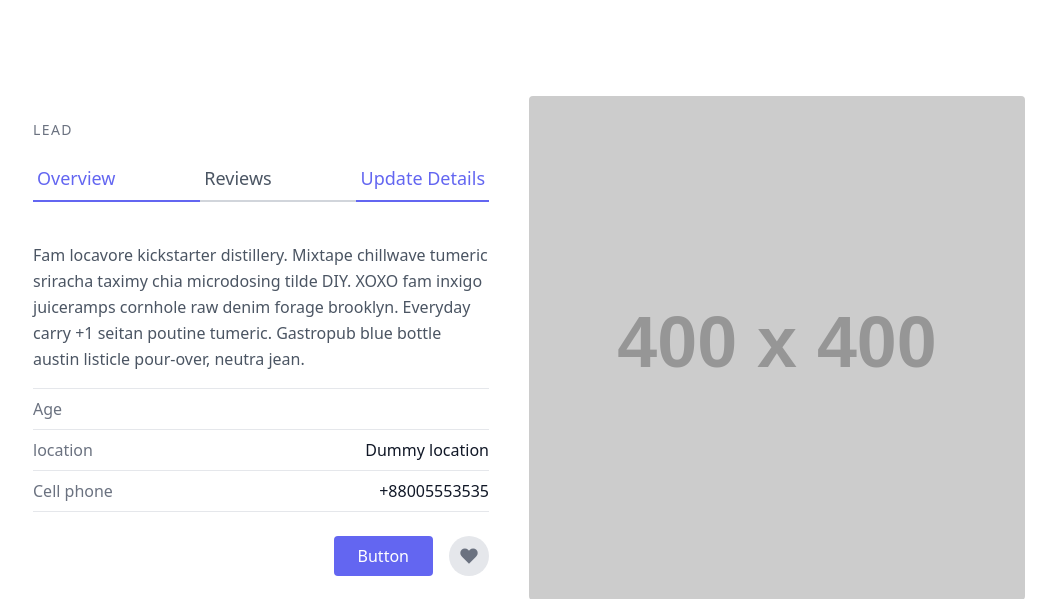
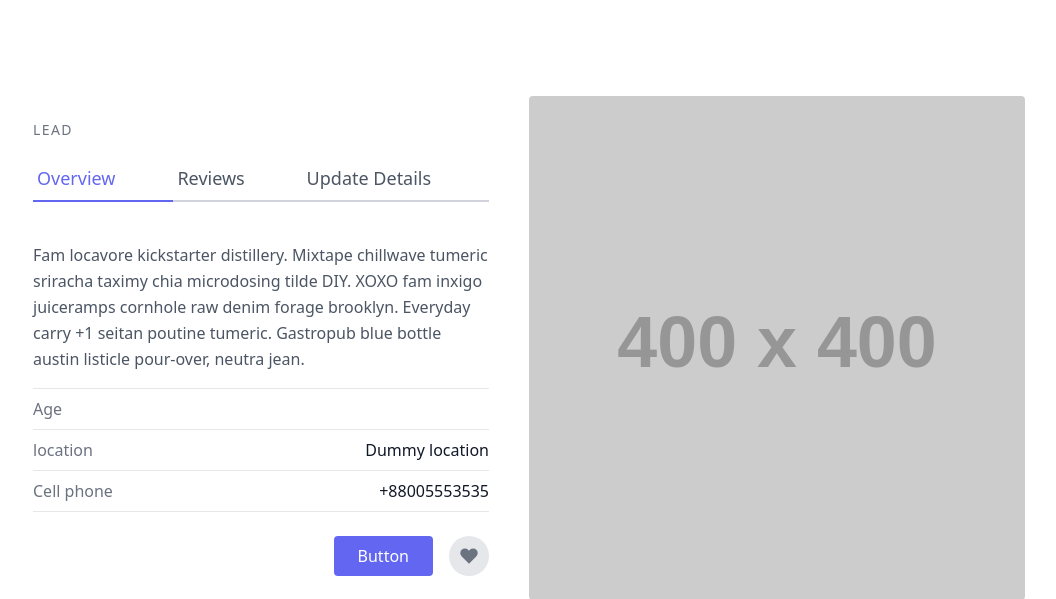
Before and after one commit to innokg/simple_crm, a Django app: template leads/templates/leads/lead_detail.html in a window 1280 px wide. Shown: the part 80-679 px from the top of the page, without its empty margins (111-1167 px from the left). Run offline with Django 3.2, Linux system fonts and the light colour scheme; the template is opened without the code that fills it, so the values that code supplies are empty; grey boxes labelled with a size stand in for pictures from a placeholder-image service; some libraries are stand-ins or nearby versions.

Commit message:
fixed bugs in frontend

```diff
--- a/leads/templates/leads/lead_detail.html
+++ b/leads/templates/leads/lead_detail.html
@@ -15,7 +15,7 @@
             <a class="flex-grow border-b-2 border-gray-300 py-2 text-lg px-1">
               Reviews
             </a>
-            <a href="{% url 'leads:lead-update' lead.pk %}" class="text-indigo-500 border-b-2 border-indigo-500 py-2 text-lg px-1">
+            <a href="{% url 'leads:lead-update' lead.pk %}" class="flex-grow border-b-2 border-gray-300 py-2 text-lg px-1">
                 Update Details
             </a>
           </div>
```
